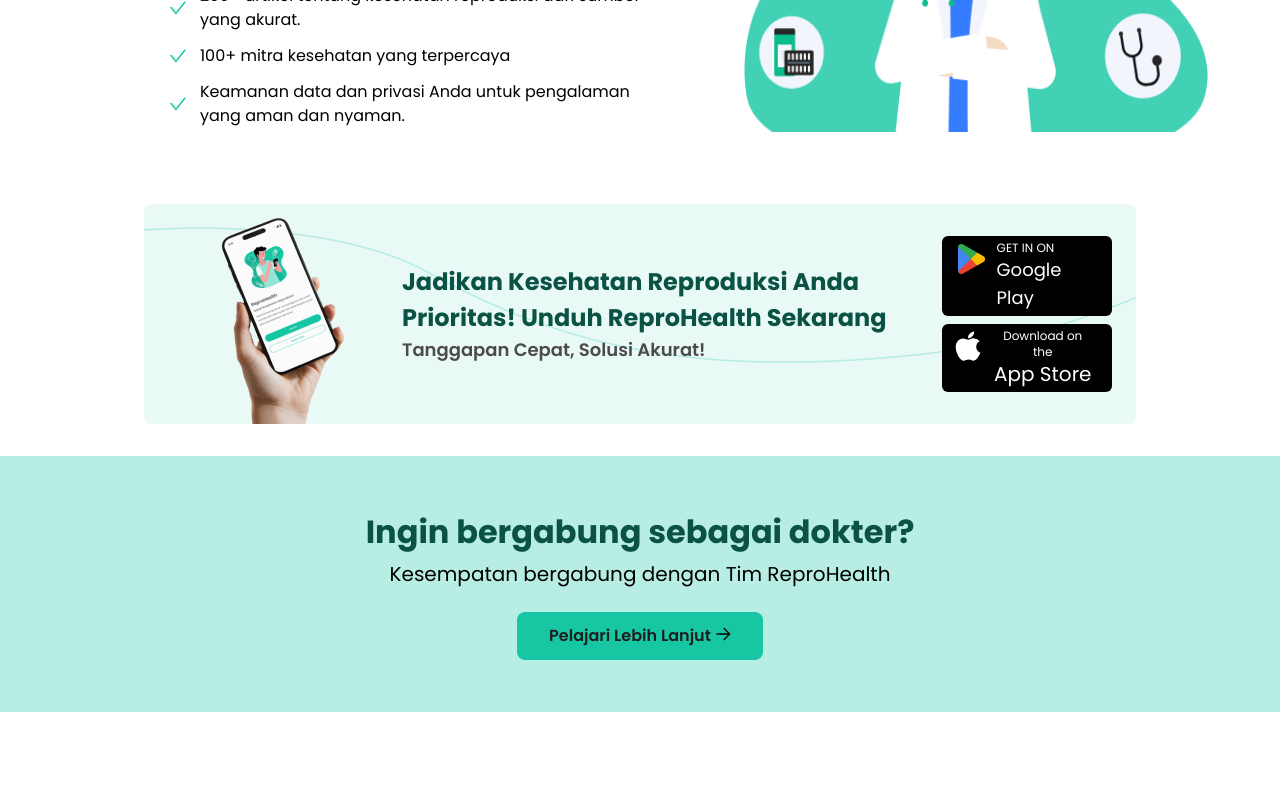
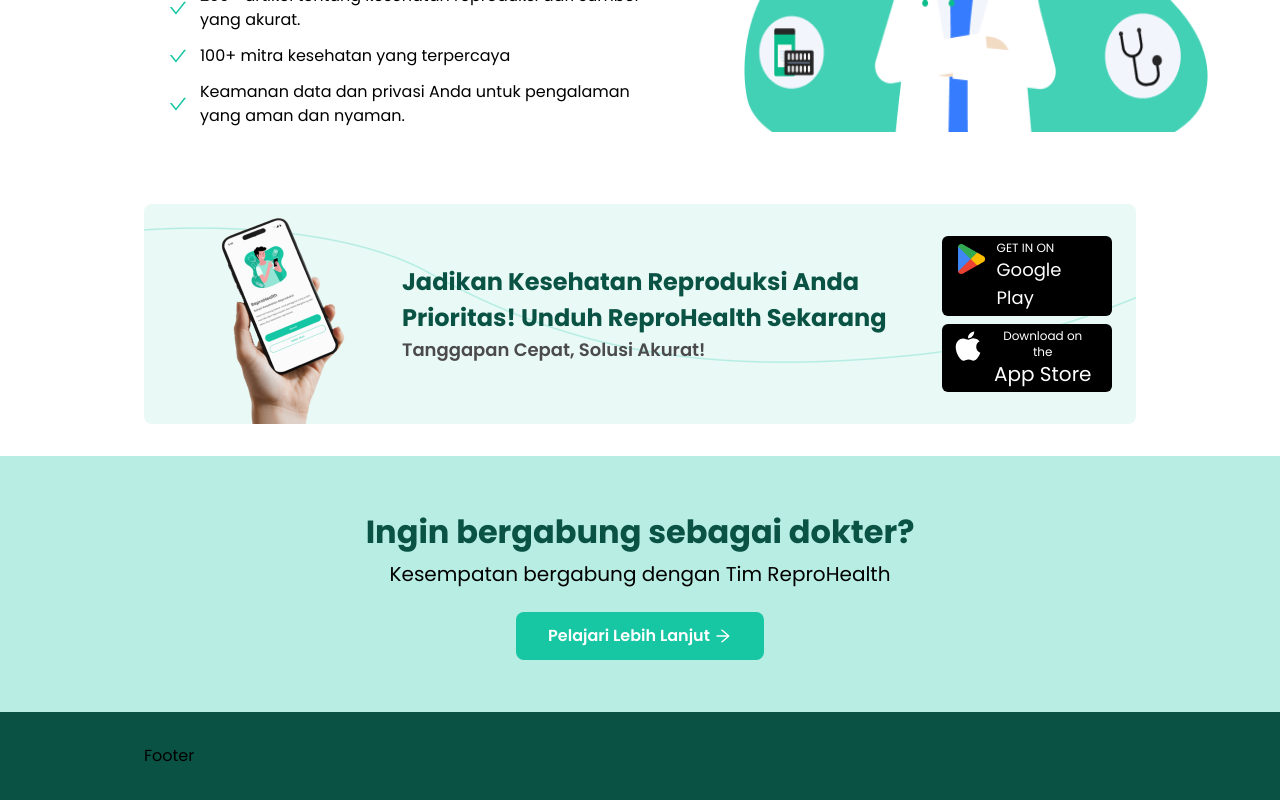
Before and after one commit to team-capstone-1/fe-repro-health, a React (Vite) app: page / in a window 1280 px wide. Shown: the part 1952-2752 px from the top of the page. Before the commit the page ends 2664 px from the top, so only its background shows below. Built offline with nearby package versions, Linux system fonts and the light colour scheme.

Commit message:
feat : add landing page layout and public route

```diff
--- a/src/App.jsx
+++ b/src/App.jsx
@@ -1,10 +1,8 @@
 import SetupRoutes from "@/routers";
-import Navbar from "@/components/layout-components/Navbar";
 
 function App() {
   return (
     <>
-      <Navbar />
       <SetupRoutes />
     </>
   );
--- /dev/null
+++ b/src/components/LandingPageLayout.jsx
@@ -0,0 +1,23 @@
+import React from 'react'
+import Navbar from '@/components/layout-components/Navbar'
+import { Outlet } from 'react-router-dom'
+
+function Content(){
+    return (
+        <main>
+            <Outlet/>
+        </main>
+    )
+}
+
+export function LandingPageLayout() {
+  return (
+    <div>
+        <Navbar/>
+        <Content/>
+        <section className="md:relative p-2 py-8 sm:px-12 lg:px-[5.5rem] xl:px-36 2xl:px-[10.5rem] bg-green-900 h-96">
+            Footer
+        </section>
+    </div>
+  )
+}
--- /dev/null
+++ b/src/routers/PublicRoute.jsx
@@ -0,0 +1,11 @@
+import React from 'react'
+import { LandingPageLayout } from '../components/LandingPageLayout'
+import { Outlet } from 'react-router-dom'
+
+export default function PublicRoute() {
+  return (
+    <LandingPageLayout>
+        <Outlet/>
+    </LandingPageLayout>
+  )
+}
--- a/src/routers/index.jsx
+++ b/src/routers/index.jsx
@@ -2,13 +2,16 @@ import { Routes, Route } from "react-router-dom";
 import Faq from "@/views/app-views/landing-page/misc/Faq";
 import LandingPage from "@/views/app-views/landing-page";
 import UserTerms from "@/views/app-views/landing-page/misc/UserTerms";
+import PublicRoute from "@/routers/PublicRoute";
 
 export default function SetupRoutes() {
   return (
     <Routes>
-      <Route path="/" element={<LandingPage />} />
+      <Route path="/" element={<PublicRoute/>}>
+      <Route index element={<LandingPage />} />
       <Route path="/faq" element={<Faq />} />
       <Route path="/userterms" element={<UserTerms />} />
+      </Route>
     </Routes>
   );
 }
--- a/src/views/app-views/landing-page/index.jsx
+++ b/src/views/app-views/landing-page/index.jsx
@@ -10,7 +10,7 @@ import appointmentIcon from "@/assets/appointment-icon.svg";
 import doctorVector from "@/assets/doctor-vector.png";
 
 import { AiOutlineCheck } from "react-icons/ai";
-import { GrLinkNext } from "react-icons/gr";
+import { AiOutlineArrowRight } from "react-icons/ai";
 
 export default function LandingPage() {
   return (
@@ -167,11 +167,11 @@ export default function LandingPage() {
           <p className="text-xl mt-1">
             Kesempatan bergabung dengan Tim ReproHealth
           </p>
-          <div className="mt-6 flex md:justify-center text-grey-500">
+          <div className="mt-6 flex md:justify-center text-white">
             <button className="text-base font-semibold flex items-center py-3 px-8 rounded-lg bg-green-500">
               Pelajari Lebih Lanjut
-              <span className="ms-1 mb-1">
-                <GrLinkNext />
+              <span className="ms-1 text-lg text-white">
+                <AiOutlineArrowRight />
               </span>
             </button>
           </div>
```
